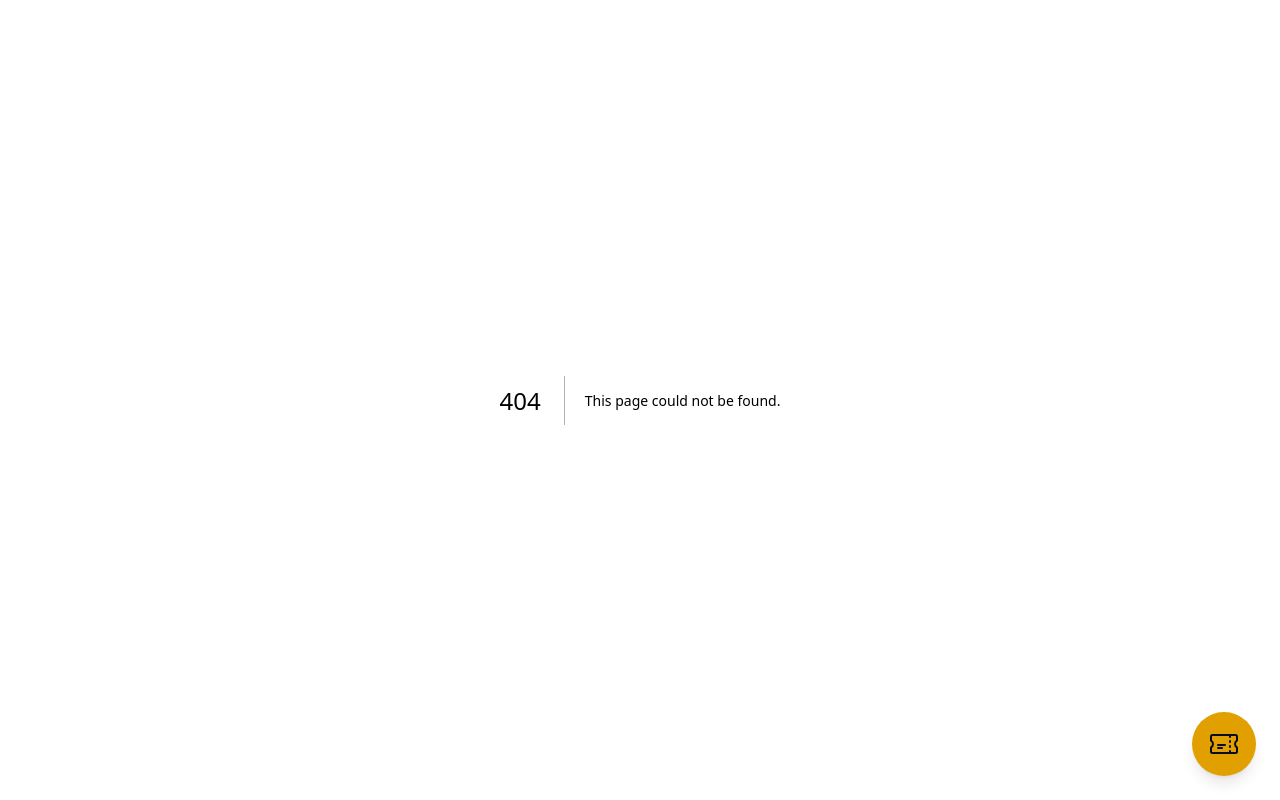
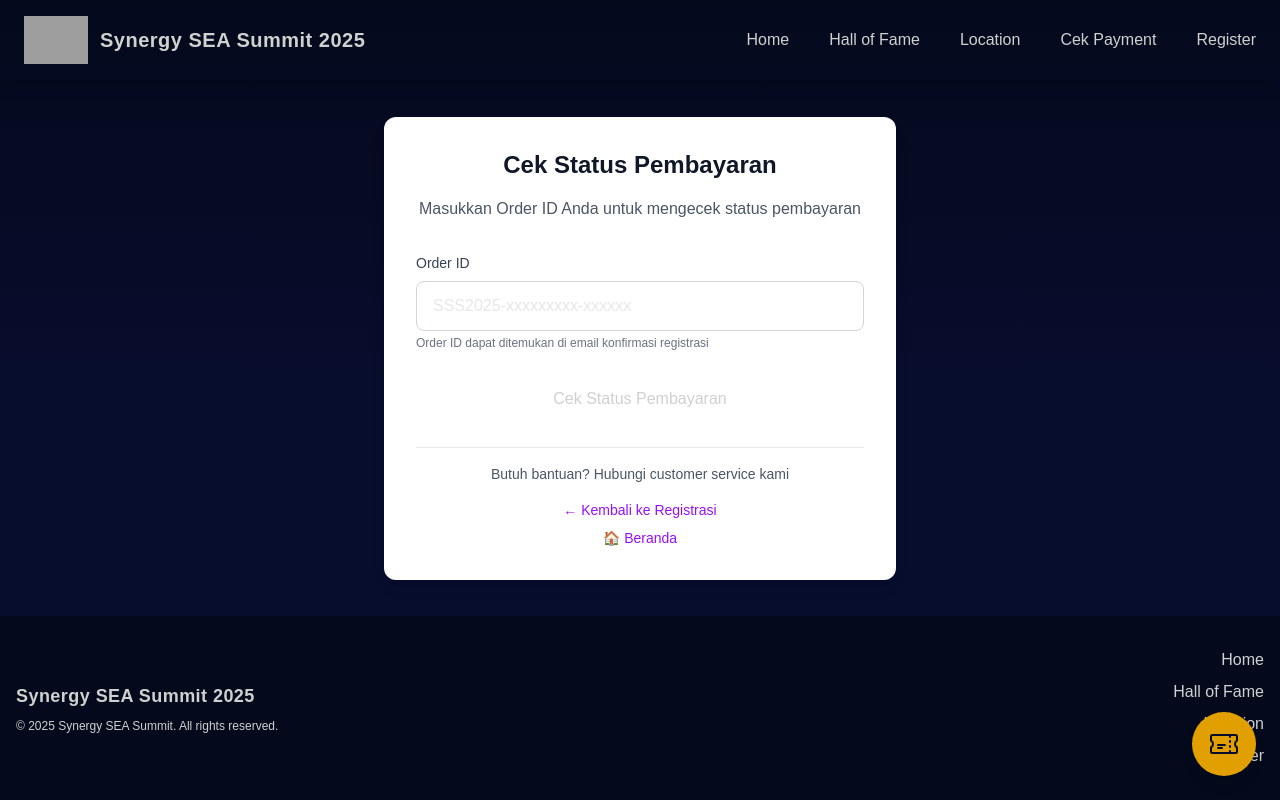
Before and after one commit to azzzull/microsite-synergySEAsummit, a Next.js app: page /check-payment in a window 1280 px wide. Before the commit this address had no page. Built offline with nearby package versions, Linux system fonts and the light colour scheme; grey boxes are pictures that could not be loaded.

Commit message:
Add check payment page and improve success page messaging

```diff
--- /dev/null
+++ b/src/app/check-payment/page.tsx
@@ -0,0 +1,160 @@
+"use client";
+import React, { useState } from "react";
+import { Navbar } from "@/components/Navbar";
+import { Footer } from "@/components/Footer";
+import { Button } from "@/components/Button";
+import Link from "next/link";
+
+export default function CheckPaymentPage() {
+  const [orderId, setOrderId] = useState("");
+  const [checking, setChecking] = useState(false);
+  const [result, setResult] = useState<any>(null);
+
+  const checkPayment = async () => {
+    if (!orderId.trim()) {
+      alert("Masukkan Order ID terlebih dahulu");
+      return;
+    }
+
+    setChecking(true);
+    setResult(null);
+
+    try {
+      const response = await fetch(`/api/admin/registrations`);
+      const data = await response.json();
+
+      if (data.success) {
+        const registration = data.registrations.find((r: any) => r.orderId === orderId.trim());
+
+        if (registration) {
+          setResult({
+            found: true,
+            status: registration.status,
+            registration
+          });
+
+          // If payment is successful, redirect to success page
+          if (registration.status === 'paid') {
+            setTimeout(() => {
+              window.location.href = `/register/success?order_id=${orderId}`;
+            }, 2000);
+          }
+        } else {
+          setResult({
+            found: false,
+            message: "Order ID tidak ditemukan"
+          });
+        }
+      }
+    } catch (error) {
+      setResult({
+        found: false,
+        message: "Terjadi kesalahan saat mengecek pembayaran"
+      });
+    } finally {
+      setChecking(false);
+    }
+  };
+
+  return (
+    <div className="min-h-screen flex flex-col" style={{background: "linear-gradient(to bottom, var(--color-navy-dark) 0%, var(--color-navy), var(--color-navy) 100%)", color: "var(--color-lightgrey)"}}>
+      <Navbar />
+      <main className="flex-1 flex items-center justify-center px-4 py-8 mt-16 sm:mt-20 md:mt-20 pt-4 md:pt-8">
+        <div className="max-w-lg w-full bg-white rounded-xl shadow-lg p-8">
+
+          <div className="text-center mb-8">
+            <h1 className="text-2xl font-bold text-gray-900 mb-4">Cek Status Pembayaran</h1>
+            <p className="text-gray-600">
+              Masukkan Order ID Anda untuk mengecek status pembayaran
+            </p>
+          </div>
+
+          <div className="space-y-6">
+            <div>
+              <label htmlFor="orderId" className="block text-sm font-medium text-gray-700 mb-2">
+                Order ID
+              </label>
+              <input
+                type="text"
+                id="orderId"
+                value={orderId}
+                onChange={(e) => setOrderId(e.target.value)}
+                placeholder="SSS2025-xxxxxxxxx-xxxxxx"
+                className="w-full px-4 py-3 border border-gray-300 rounded-lg focus:ring-2 focus:ring-purple-500 focus:border-purple-500"
+              />
+              <p className="text-xs text-gray-500 mt-1">
+                Order ID dapat ditemukan di email konfirmasi registrasi
+              </p>
+            </div>
+
+            <Button
+              onClick={checkPayment}
+              disabled={checking}
+              className="w-full py-3"
+            >
+              {checking ? "Mengecek..." : "Cek Status Pembayaran"}
+            </Button>
+
+            {result && (
+              <div className={`p-4 rounded-lg ${
+                result.found && result.status === 'paid'
+                  ? 'bg-green-50 border border-green-200'
+                  : result.found && result.status === 'pending'
+                  ? 'bg-yellow-50 border border-yellow-200'
+                  : 'bg-red-50 border border-red-200'
+              }`}>
+                {result.found ? (
+                  <>
+                    <h3 className={`font-semibold mb-2 ${
+                      result.status === 'paid' ? 'text-green-900' :
+                      result.status === 'pending' ? 'text-yellow-900' : 'text-red-900'
+                    }`}>
+                      Status: {result.status === 'paid' ? 'BERHASIL DIBAYAR ✅' :
+                               result.status === 'pending' ? 'MENUNGGU PEMBAYARAN ⏳' : 'STATUS UNKNOWN'}
+                    </h3>
+                    <div className="text-sm space-y-1">
+                      <p><span className="font-medium">Nama:</span> {result.registration.fullName}</p>
+                      <p><span className="font-medium">Email:</span> {result.registration.email}</p>
+                      <p><span className="font-medium">Order ID:</span> {result.registration.orderId}</p>
+                    </div>
+
+                    {result.status === 'paid' && (
+                      <p className="text-green-700 text-sm mt-3 font-medium">
+                        🎉 Pembayaran berhasil! Mengalihkan ke halaman sukses...
+                      </p>
+                    )}
+
+                    {result.status === 'pending' && (
+                      <p className="text-yellow-700 text-sm mt-3">
+                        Pembayaran masih diproses. Silakan coba lagi dalam beberapa menit.
+                      </p>
+                    )}
+                  </>
+                ) : (
+                  <p className="text-red-700">
+                    {result.message}
+                  </p>
+                )}
+              </div>
+            )}
+
+            <div className="text-center pt-4 border-t border-gray-200">
+              <p className="text-sm text-gray-600 mb-4">
+                Butuh bantuan? Hubungi customer service kami
+              </p>
+              <div className="space-y-2">
+                <Link href="/register" className="block text-purple-600 hover:text-purple-700 text-sm">
+                  ← Kembali ke Registrasi
+                </Link>
+                <Link href="/" className="block text-purple-600 hover:text-purple-700 text-sm">
+                  🏠 Beranda
+                </Link>
+              </div>
+            </div>
+          </div>
+        </div>
+      </main>
+      <Footer />
+    </div>
+  );
+}
--- a/src/app/register/success/page.tsx
+++ b/src/app/register/success/page.tsx
@@ -182,6 +182,14 @@ function PaymentSuccessPageContent() {
                 Terima kasih! Pembayaran Anda telah berhasil diproses.
               </p>
 
+              <div className="bg-blue-50 border border-blue-200 rounded-lg p-4 mb-6">
+                <h3 className="font-semibold text-blue-900 mb-2">📧 E-Ticket Telah Dikirim!</h3>
+                <p className="text-blue-700 text-sm">
+                  E-ticket untuk Synergy SEA Summit 2025 telah dikirim ke email Anda.
+                  Silakan cek inbox atau folder spam.
+                </p>
+              </div>
+
               <div className="bg-gray-50 rounded-lg p-4 mb-6 text-left">
                 <h3 className="font-semibold text-gray-900 mb-2">Detail Pembayaran:</h3>
                 <div className="space-y-1 text-sm text-gray-600">
--- a/src/components/Navbar.tsx
+++ b/src/components/Navbar.tsx
@@ -66,6 +66,7 @@ export const Navbar = () => {
           <Link href="/" className="navbar-link transition-colors duration-200 cursor-pointer text-[var(--color-lightgrey)] hover:text-[var(--color-gold)]">Home</Link>
           <Link href="/hall-of-fame" className="navbar-link transition-colors duration-200 cursor-pointer text-[var(--color-lightgrey)] hover:text-[var(--color-gold)]">Hall of Fame</Link>
           <Link href="/location" className="navbar-link transition-colors duration-200 cursor-pointer text-[var(--color-lightgrey)] hover:text-[var(--color-gold)]">Location</Link>
+          <Link href="/check-payment" className="navbar-link transition-colors duration-200 cursor-pointer text-[var(--color-lightgrey)] hover:text-[var(--color-gold)]">Cek Payment</Link>
           <Link href="/register" className="navbar-link transition-colors duration-200 cursor-pointer text-[var(--color-lightgrey)] hover:text-[var(--color-gold)]">Register</Link>
         </div>
 
@@ -104,6 +105,7 @@ export const Navbar = () => {
                 { href: "/", label: "Home" },
                 { href: "/hall-of-fame", label: "Hall of Fame" },
                 { href: "/location", label: "Location" },
+                { href: "/check-payment", label: "Cek Payment" },
                 { href: "/register", label: "Register" }
               ].map((item, index) => (
                 <motion.div
```
